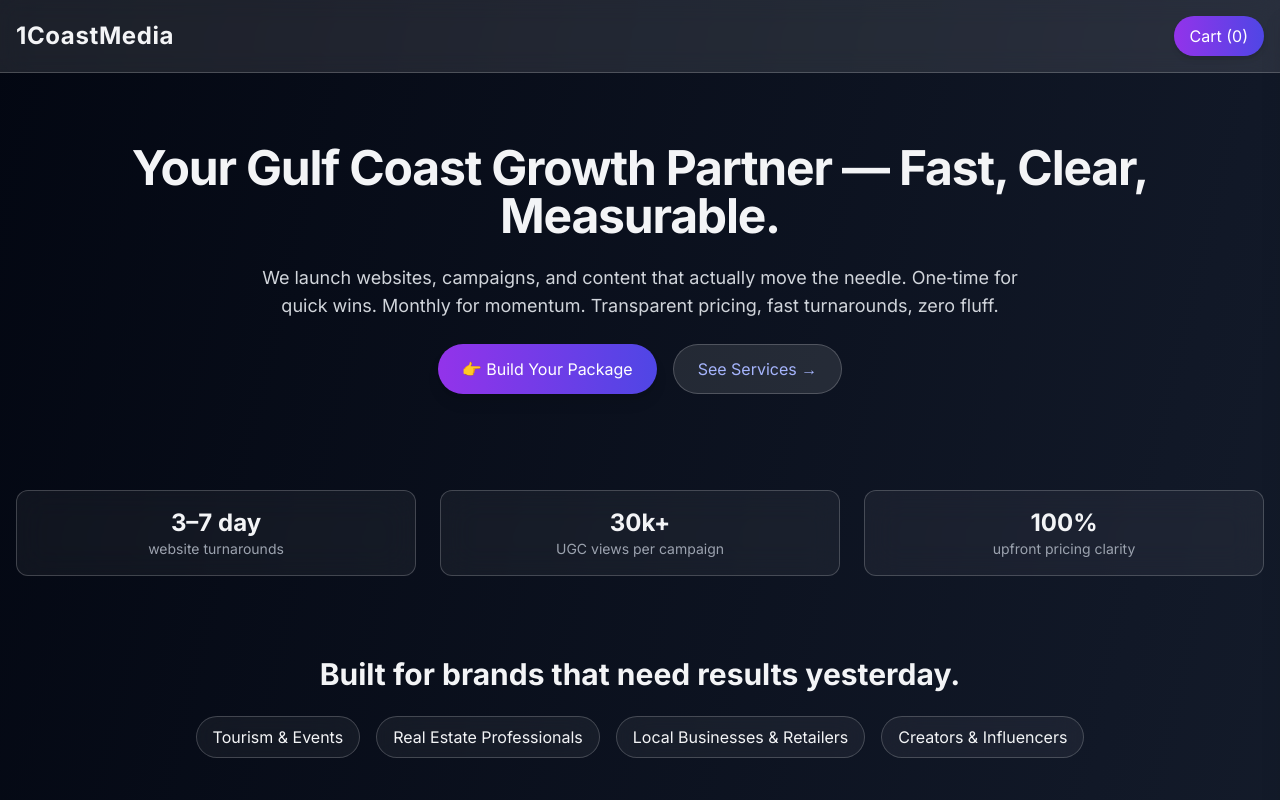
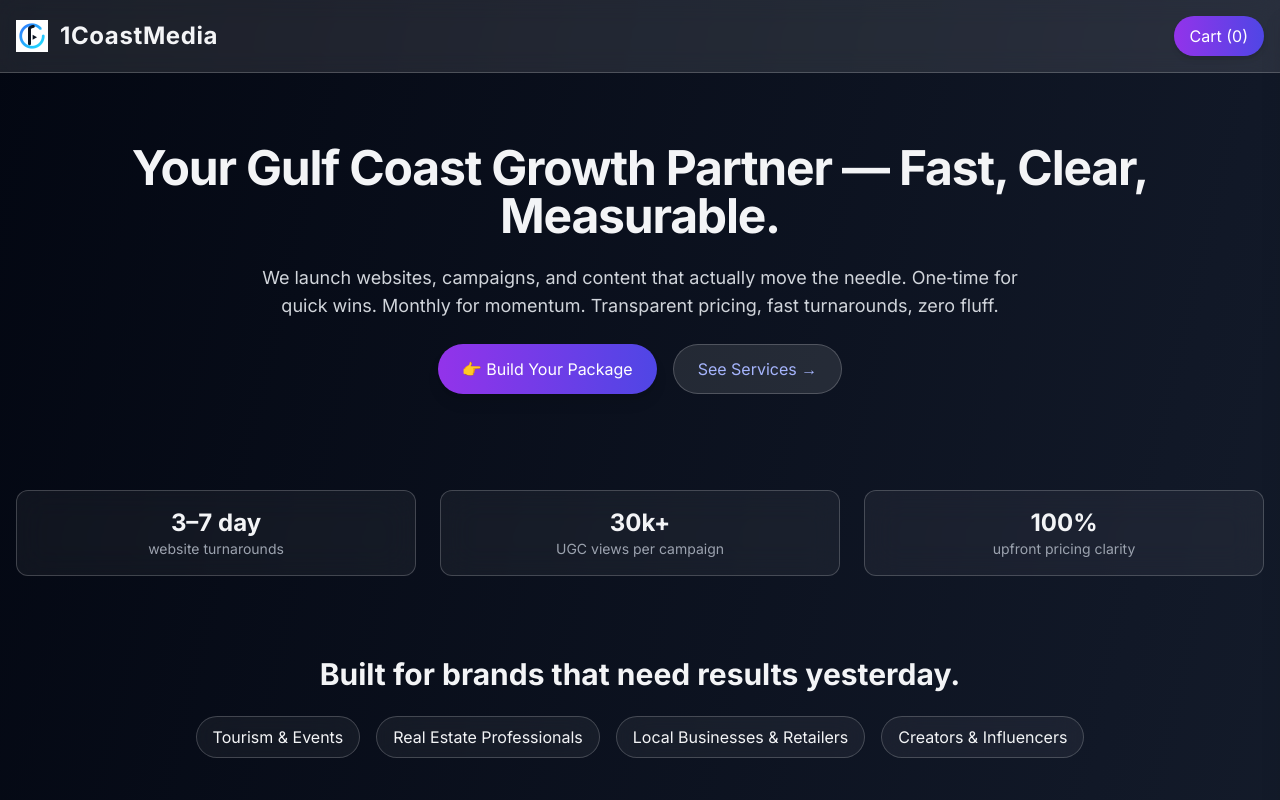
Before and after one commit to bdaniels013/1coastmediaoffers, a plain HTML site: page index.html in a window 1280 px wide. Shown: the top 800 px of the page. Drawn offline with nearby package versions, Linux system fonts and the light colour scheme.

Commit message:
Resolve merge conflicts

```diff
--- a/index.html
+++ b/index.html
@@ -4,6 +4,13 @@
   <meta charset="utf-8" />
   <meta name="viewport" content="width=device-width, initial-scale=1" />
   <title>1CoastMedia Services</title>
+  <!-- Favicon -->
+  <link rel="icon" type="image/jpeg" href="./assets/1coastmedia_logo_B_badge_2048.jpg" />
+  <!-- Open Graph / Social Preview -->
+  <meta property="og:title" content="1CoastMedia – Services and Growth Packages" />
+  <meta property="og:description" content="Your Gulf Coast growth partner. Fast, clear, and measurable marketing services and signature programs." />
+  <meta property="og:image" content="./assets/1coastmedia_logo_A_primary_mark_2048.jpg" />
+  <meta property="og:type" content="website" />
   <link href="https://fonts.googleapis.com/css2?family=Inter:wght@400;600;700&display=swap" rel="stylesheet" />
   <!-- Tailwind CSS -->
   <script src="https://cdn.tailwindcss.com"></script>
@@ -20,7 +27,10 @@
   <!-- Header -->
   <header class="fixed top-0 inset-x-0 z-40 bg-white/10 backdrop-blur-md border-b border-white/20">
     <div class="max-w-7xl mx-auto px-4 py-4 flex justify-between items-center">
-      <h1 class="text-2xl font-extrabold tracking-wide">1CoastMedia</h1>
+      <h1 class="flex items-center space-x-3 text-2xl font-extrabold tracking-wide">
+        <img src="./assets/1coastmedia_logo_A_primary_mark_2048.jpg" alt="1CoastMedia logo" class="h-8 w-8 object-contain" />
+        <span>1CoastMedia</span>
+      </h1>
       <!-- Optional inline cart button in the header -->
       <button @click="cartOpen = !cartOpen" class="relative px-4 py-2 rounded-full bg-gradient-to-r from-purple-600 to-indigo-600 text-white font-medium shadow-md hover:opacity-90 focus:outline-none focus:ring-2 focus:ring-purple-500">
         Cart (<span x-text="cartCount()"></span>)
```
Also changed, not shown: 1 other file.
